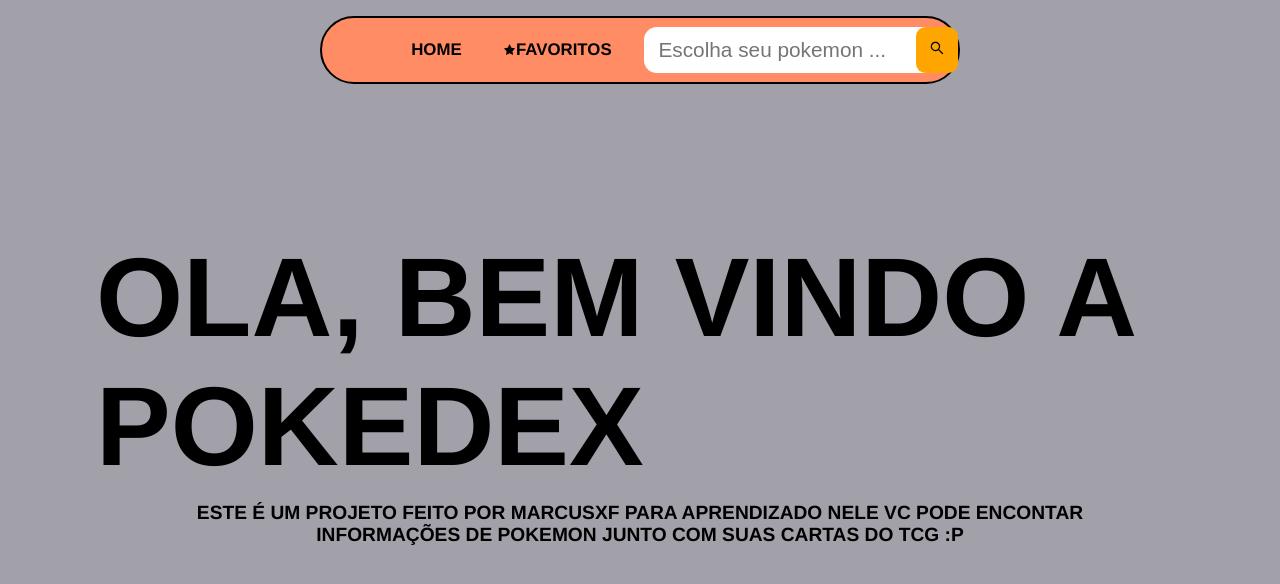
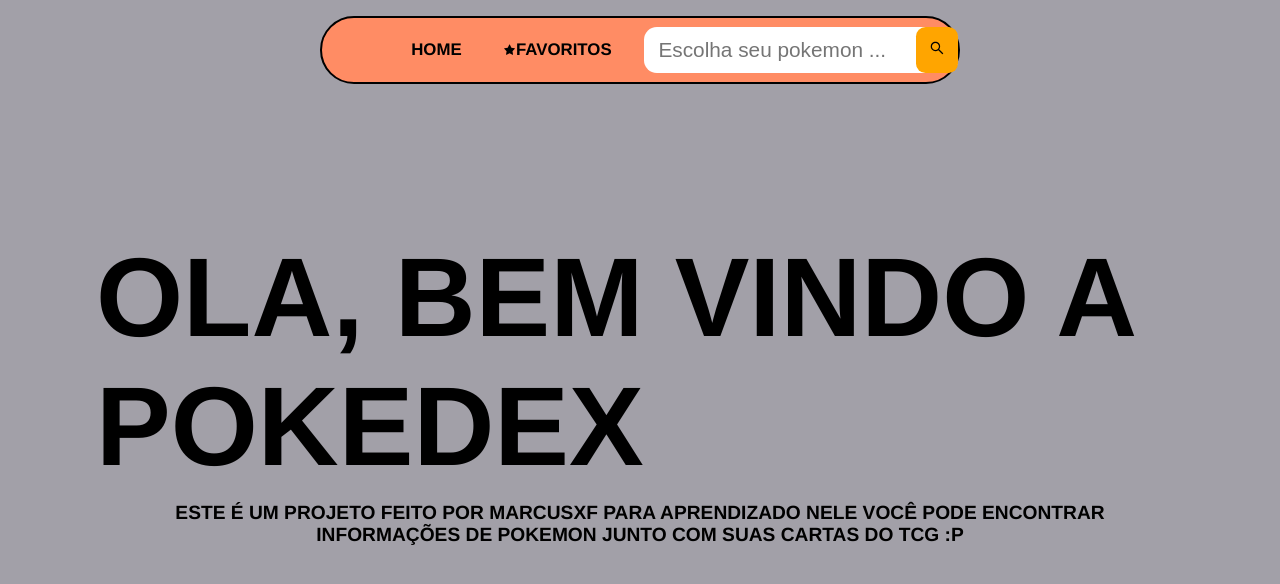
Before and after one commit to marcusvxf/Pokedex, a React (Create React App) app: page / in a window 1280 px wide. Shown: the top 584 px of the page. Built offline with nearby package versions, Linux system fonts and the light colour scheme; no server answers.

Commit message:
ajetiando texto

```diff
--- a/src/Pages/Home/index.jsx
+++ b/src/Pages/Home/index.jsx
@@ -7,7 +7,7 @@
     return(
         <Container>
         <Title>Ola, Bem vindo a Pokedex</Title>
-        <SubTitle>este é um projeto feito por Marcusxf para aprendizado nele vc pode encontar informações de pokemon junto com suas cartas do tcg :p</SubTitle>
+        <SubTitle>este é um projeto feito por Marcusxf para aprendizado nele você pode encontrar informações de pokemon junto com suas cartas do tcg :p</SubTitle>
         </Container>
 
     )
```
